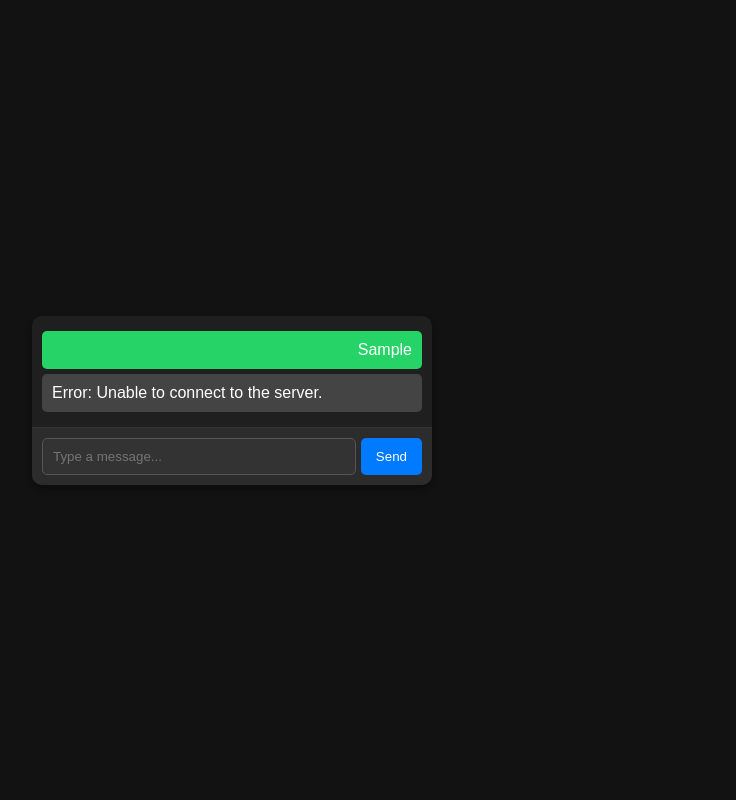
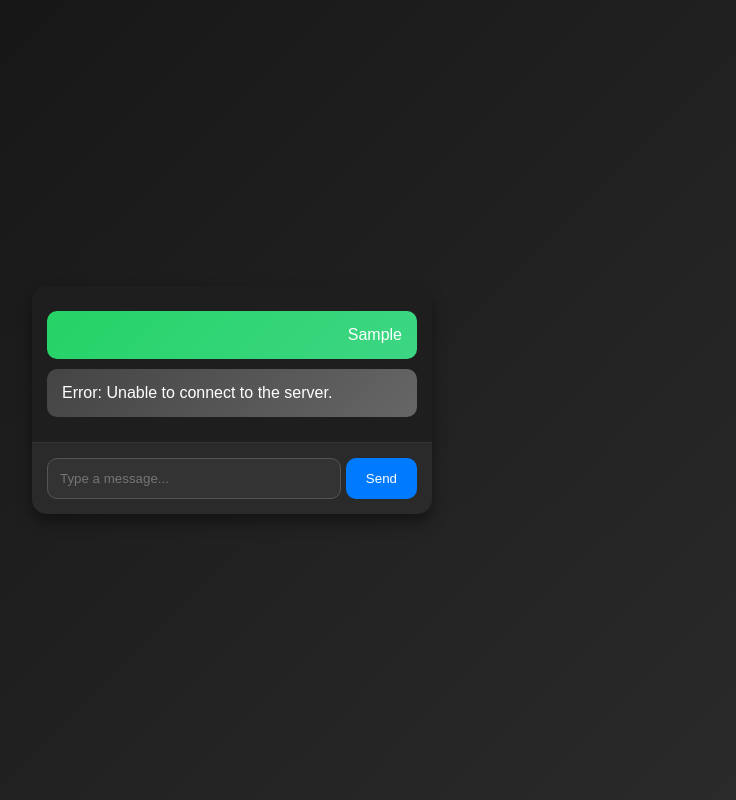
Before and after one commit to ramizqurbanli/web-project, a plain HTML site: page frontend/index.html in a window 1280 px wide. Both pictures are taken after typing "Sample" into the empty fields and a click on the button "Send". Shown: the whole page, without its empty margins (408-1144 px from the left). Drawn offline with Linux system fonts and the light colour scheme; no server answers.

Commit message:
sjksihsd

```diff
--- a/frontend/styles.css
+++ b/frontend/styles.css
@@ -1,7 +1,7 @@
 /* General body styles */
 body {
     font-family: Arial, sans-serif;
-    background-color: #121212; /* Dark background color */
+    background: linear-gradient(135deg, #121212, #2c2c2c); /* Gradient background */
     margin: 0;
     padding: 0;
     display: flex;
@@ -15,33 +15,34 @@ body {
 .chat-container {
     width: 400px;
     max-width: 90%;
-    background: #1f1f1f; /* Slightly lighter background than body */
-    border-radius: 10px;
-    box-shadow: 0 4px 6px rgba(0, 0, 0, 0.3);
+    background: rgba(31, 31, 31, 0.9); /* Slightly lighter and transparent background than body */
+    border-radius: 15px; /* More rounded corners */
+    box-shadow: 0 8px 15px rgba(0, 0, 0, 0.4); /* Larger shadow for depth */
     display: flex;
     flex-direction: column;
     overflow: hidden;
+    animation: popIn 0.5s ease-in-out; /* Add pop-in animation */
 }
 
 /* Chat box styles */
 .chat-box {
     flex: 1;
-    padding: 10px;
+    padding: 15px;
     overflow-y: auto;
     border-bottom: 1px solid #333;
 }
 
 /* Message styles */
 .chat-box .message {
-    margin: 5px 0;
-    padding: 10px;
-    border-radius: 5px;
-    animation: fadeIn 0.5s ease-in-out;
+    margin: 10px 0;
+    padding: 15px;
+    border-radius: 10px; /* More rounded corners */
+    animation: fadeInUp 0.5s ease-in-out; /* Smooth fade-in up animation */
 }
 
 /* User message styles (green like WhatsApp) */
 .chat-box .user {
-    background-color: #25d366; /* WhatsApp green color */
+    background: linear-gradient(135deg, #25d366, #3dd684); /* Gradient background for user messages */
     text-align: right;
     color: white; /* White text for contrast */
     animation: slideInRight 0.3s ease-in-out;
@@ -49,7 +50,7 @@ body {
 
 /* Bot message styles */
 .chat-box .bot {
-    background-color: #444;
+    background: linear-gradient(135deg, #444, #666); /* Gradient background for bot messages */
     text-align: left;
     color: #fff;
     animation: slideInLeft 0.3s ease-in-out;
@@ -58,16 +59,16 @@ body {
 /* Input container styles */
 .input-container {
     display: flex;
-    padding: 10px;
-    background: #2c2c2c; /* Dark background for input area */
+    padding: 15px;
+    background: rgba(44, 44, 44, 0.9); /* Dark and transparent background for input area */
 }
 
 /* Input field styles */
 #chat-input {
     flex: 1;
-    padding: 10px;
+    padding: 12px;
     border: 1px solid #555;
-    border-radius: 5px;
+    border-radius: 10px;
     background-color: #333; /* Dark background for input */
     color: #fff; /* Light text color for input */
     transition: border-color 0.3s;
@@ -78,16 +79,17 @@ body {
     background-color: #007bff;
     color: #fff;
     border: none;
-    padding: 10px 15px;
+    padding: 12px 20px;
     margin-left: 5px;
-    border-radius: 5px;
+    border-radius: 10px;
     cursor: pointer;
-    transition: background-color 0.3s;
+    transition: background-color 0.3s, transform 0.3s; /* Add transition for smooth effect */
 }
 
 /* Send button hover effect */
 #send-btn:hover {
     background-color: #0056b3;
+    transform: scale(1.05); /* Slightly enlarge on hover */
 }
 
 /* Dark Mode for HTML content in response */
@@ -137,6 +139,28 @@ body {
     to { transform: translateX(0); }
 }
 
+@keyframes fadeInUp {
+    from {
+        opacity: 0;
+        transform: translateY(20px);
+    }
+    to {
+        opacity: 1;
+        transform: translateY(0);
+    }
+}
+
+@keyframes popIn {
+    from {
+        opacity: 0;
+        transform: scale(0.8);
+    }
+    to {
+        opacity: 1;
+        transform: scale(1);
+    }
+}
+
 /* Input field focus effect */
 #chat-input:focus {
     border-color: #007bff;
```
